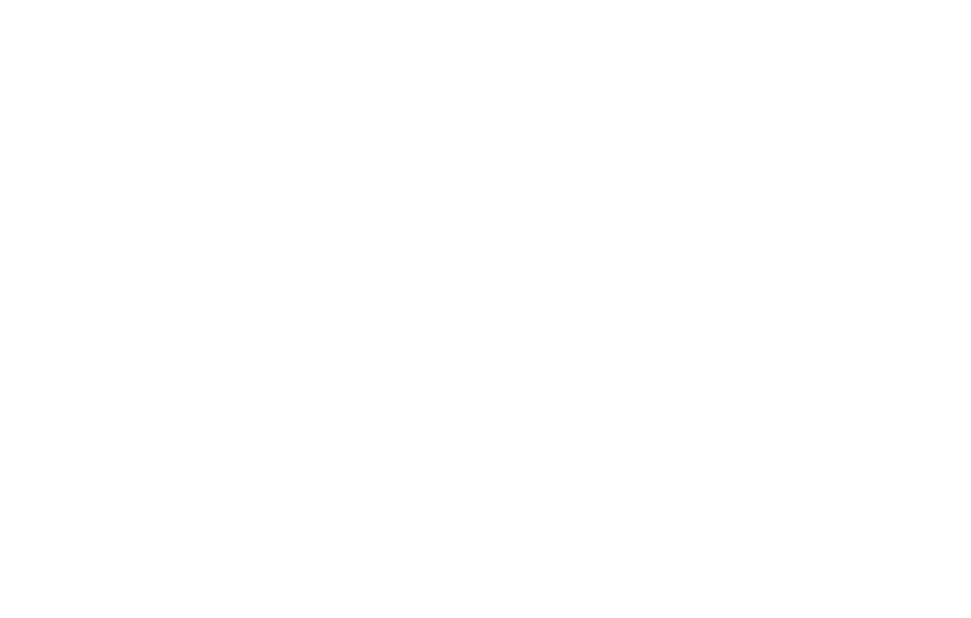
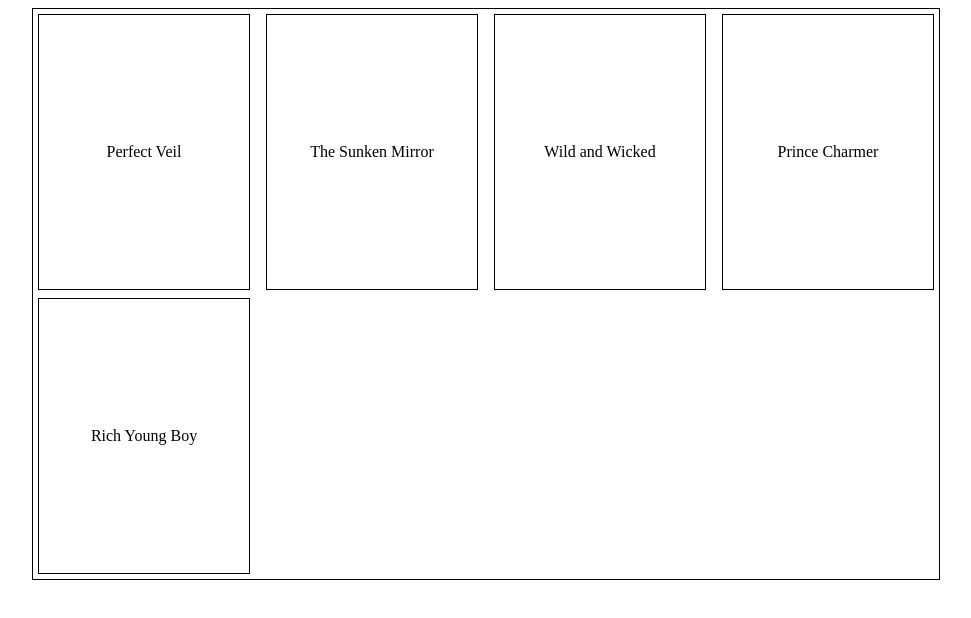
Before and after one commit to hmolfindo/library-app, a plain HTML site: page index.html in a window 1280 px wide. Shown: the whole page, without its empty margins (154-1125 px from the left). Drawn offline with Linux system fonts and the light colour scheme.

Commit message:
Add main container for books

```diff
--- a/index.html
+++ b/index.html
@@ -4,8 +4,10 @@
     <meta charset="UTF-8">
     <meta name="viewport" content="width=device-width, initial-scale=1.0">
     <title>Document</title>
+    <link href="library.css" rel="stylesheet">
 </head>
 <body>
-
+    <div id="container"></div>
+    <script src="library.js"></script>
 </body>
 </html>
--- a/library.css
+++ b/library.css
@@ -0,0 +1,24 @@
+#container{
+    padding: 5px;
+    border: 1px solid black;
+    width: 70vw;
+    height: 70vh;
+    display: grid;
+    grid-auto-flow: row;
+    grid-template-columns: repeat(4, 1fr);
+    column-gap: 16px;
+    row-gap: 8px;
+}
+
+body{
+    display: flex;
+    justify-content: center;
+    align-items: center;
+}
+
+.bookDiv{
+    border: 1px solid black;
+    display: flex;
+    justify-content: center;
+    align-items: center;
+}
--- a/library.js
+++ b/library.js
@@ -0,0 +1,31 @@
+const myLibrary = ["Perfect Veil",
+                     "The Sunken Mirror",
+                     "Wild and Wicked",
+                     "Prince Charmer",
+                     "Rich Young Boy"];
+
+function Book(title, author, pages, isRead) {
+    //constructor
+    this.title = title;
+    this.author = author;
+    this.pages = pages;
+    this.isRead = isRead;
+}
+
+function addBookToLibrary(newBook){
+
+    myLibrary.push(newBook);
+    displayBooks();
+}
+
+function displayBooks(){
+    const container = document.getElementById("container");
+    myLibrary.forEach(function(book){
+        const div = document.createElement("div");
+        div.textContent = book;
+        div.className = "bookDiv";
+        container.appendChild(div);
+    })
+}
+
+displayBooks();
```
